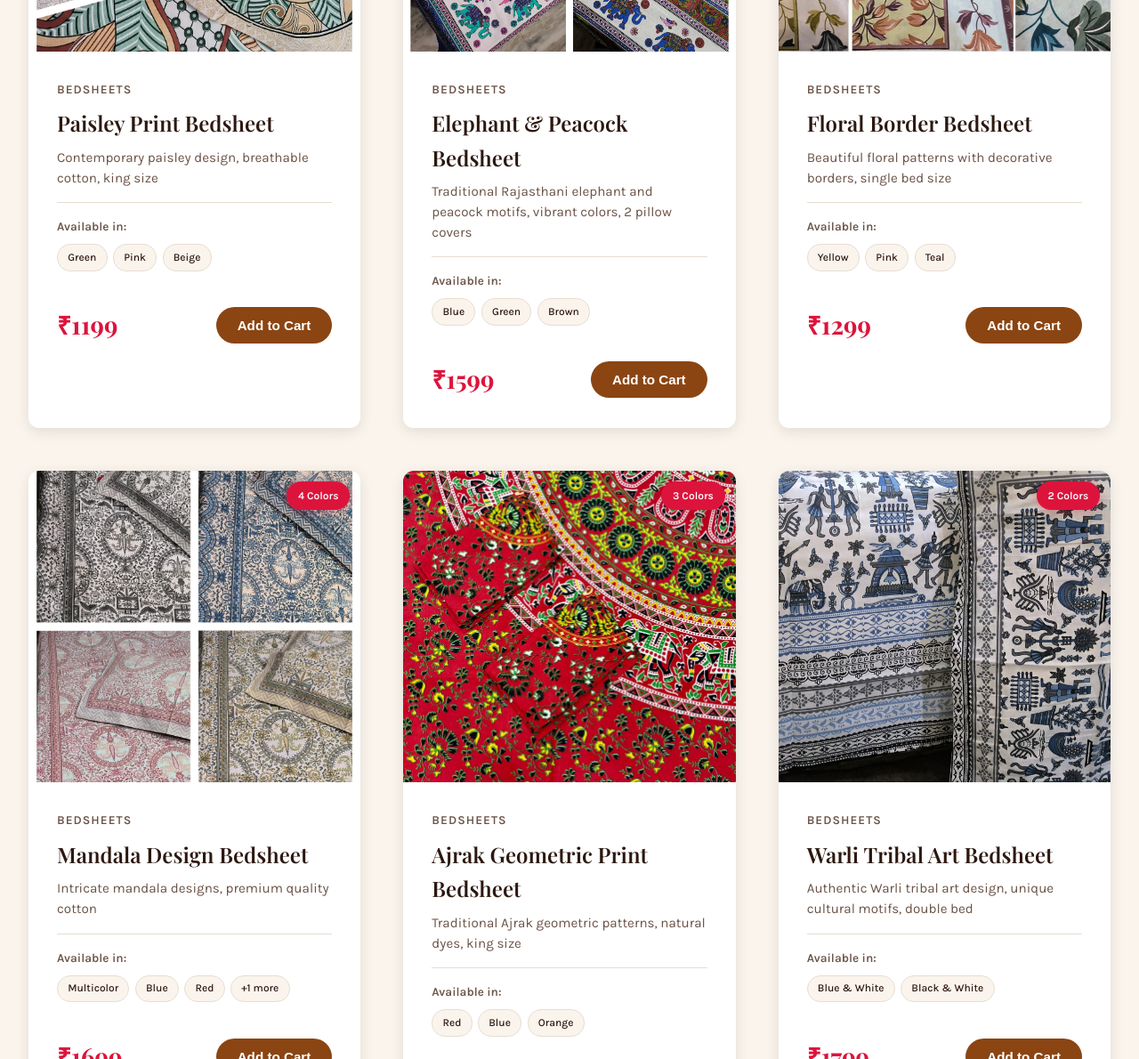
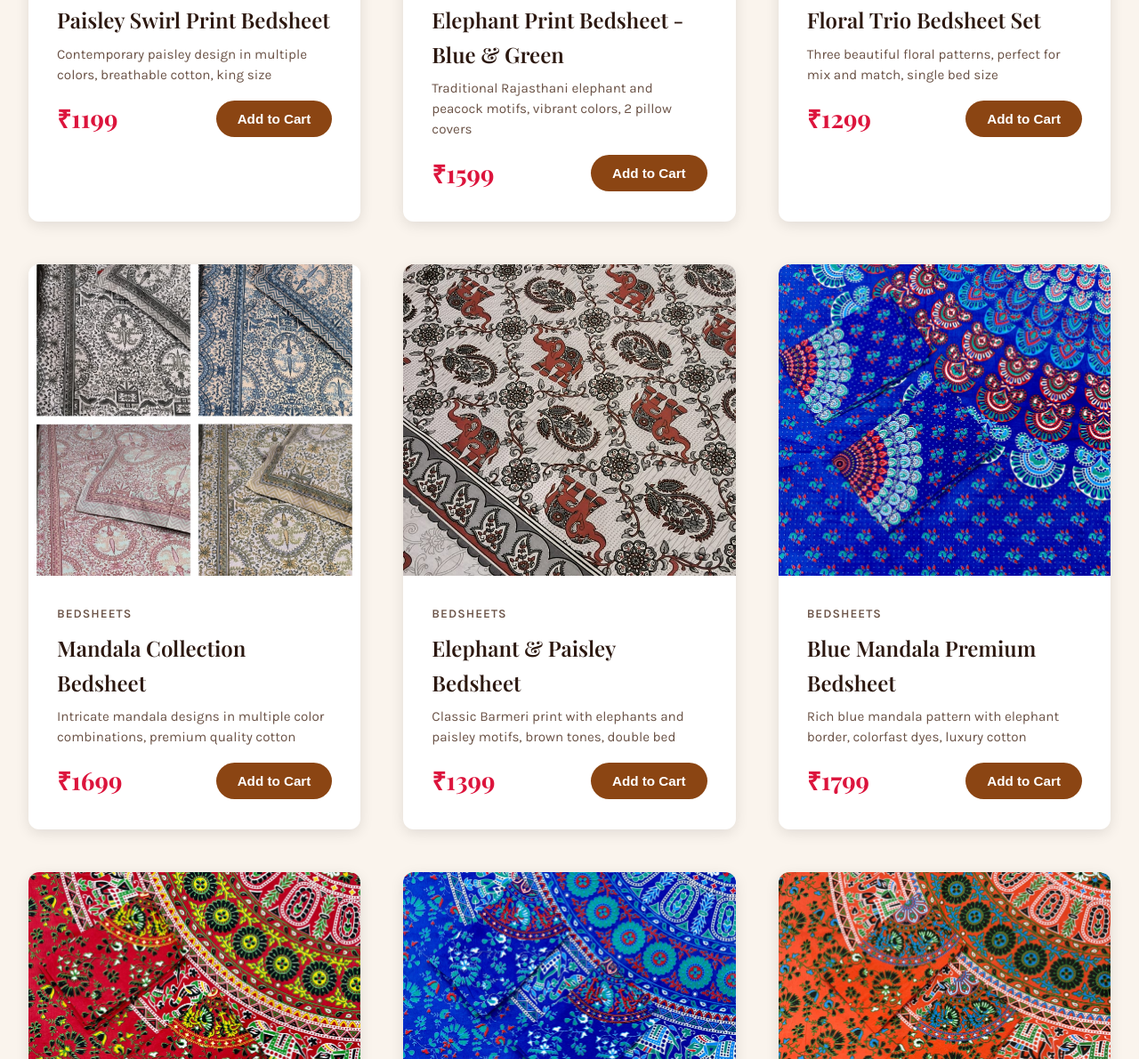
Before and after one commit to vastrashailii/Home, a plain HTML site: page index.html in a window 1280 px wide. Shown: the part 2205-3395 px from the top of the page at 89% size. Drawn offline with nearby package versions, Linux system fonts and the light colour scheme.

Commit message:
Add files via upload

```diff
--- a/script.js
+++ b/script.js
@@ -1,176 +1,172 @@
-// Product Database - With Color Variants Support
+// Product Database - Updated with Real Vastra Shailii Products
 const products = [
-    // Bedsheets with Color Variants
+    // Bedsheets Collection
     {
         id: 1,
         name: "Jaipuri Leaf Print Bedsheet",
         category: "bedsheets",
         price: 1299,
         description: "Beautiful block print with traditional leaf motifs, 100% cotton, double bed with 2 pillow covers",
-        images: [
-            "images/bedsheet-leaf-print.jpg"
-        ],
-        colors: ["Beige & Black", "Red & Black"],
-        availableColors: 2
+        image: "images/bedsheet-leaf-print.jpg"
     },
     {
         id: 2,
-        name: "Sanganeri Geometric Bedsheet",
+        name: "Sanganeri Geometric Gold Bedsheet",
         category: "bedsheets",
         price: 1399,
         description: "Stunning geometric patterns with floral borders, premium cotton, includes pillow covers",
-        images: [
-            "images/bedsheet-geometric-gold.jpg"
-        ],
-        colors: ["Gold", "Multiple Colors"],
-        availableColors: 3
+        image: "images/bedsheet-geometric-gold.jpg"
     },
     {
         id: 3,
-        name: "Peacock & Bird Motif Bedsheet",
+        name: "Peacock Blue Cotton Bedsheet",
         category: "bedsheets",
         price: 1499,
-        description: "Elegant peacock and bird motifs, double bed, soft cotton fabric",
-        images: [
-            "images/bedsheet-peacock-blue.jpg"
-        ],
-        colors: ["Blue", "White"],
-        availableColors: 2
+        description: "Elegant peacock and bird motifs in blue tones, double bed, soft cotton fabric",
+        image: "images/bedsheet-peacock-blue.jpg"
     },
     {
         id: 4,
-        name: "Paisley Print Bedsheet",
+        name: "Paisley Swirl Print Bedsheet",
         category: "bedsheets",
         price: 1199,
-        description: "Contemporary paisley design, breathable cotton, king size",
-        images: [
-            "images/bedsheet-paisley-swirl.jpg"
-        ],
-        colors: ["Green", "Pink", "Beige"],
-        availableColors: 3
+        description: "Contemporary paisley design in multiple colors, breathable cotton, king size",
+        image: "images/bedsheet-paisley-swirl.jpg"
     },
     {
         id: 5,
-        name: "Elephant & Peacock Bedsheet",
+        name: "Elephant Print Bedsheet - Blue & Green",
         category: "bedsheets",
         price: 1599,
         description: "Traditional Rajasthani elephant and peacock motifs, vibrant colors, 2 pillow covers",
-        images: [
-            "images/bedsheet-elephant-blue-green.jpg",
-            "images/bedsheet-elephant-brown.jpg"
-        ],
-        colors: ["Blue", "Green", "Brown"],
-        availableColors: 2
+        image: "images/bedsheet-elephant-blue-green.jpg"
     },
     {
         id: 6,
-        name: "Floral Border Bedsheet",
+        name: "Floral Trio Bedsheet Set",
         category: "bedsheets",
         price: 1299,
-        description: "Beautiful floral patterns with decorative borders, single bed size",
-        images: [
-            "images/bedsheet-floral-trio.jpg"
-        ],
-        colors: ["Yellow", "Pink", "Teal"],
-        availableColors: 3
+        description: "Three beautiful floral patterns, perfect for mix and match, single bed size",
+        image: "images/bedsheet-floral-trio.jpg"
     },
     {
         id: 7,
-        name: "Mandala Design Bedsheet",
+        name: "Mandala Collection Bedsheet",
         category: "bedsheets",
         price: 1699,
-        description: "Intricate mandala designs, premium quality cotton",
-        images: [
-            "images/bedsheet-mandala-collection.jpg",
-            "images/bedsheet-blue-mandala.jpg"
-        ],
-        colors: ["Multicolor", "Blue", "Red", "Green"],
-        availableColors: 4
+        description: "Intricate mandala designs in multiple color combinations, premium quality cotton",
+        image: "images/bedsheet-mandala-collection.jpg"
     },
     {
         id: 8,
-        name: "Ajrak Geometric Print Bedsheet",
+        name: "Elephant & Paisley Bedsheet",
         category: "bedsheets",
-        price: 1599,
-        description: "Traditional Ajrak geometric patterns, natural dyes, king size",
-        images: [
-            "images/bedsheet-red-geometric.jpg",
-            "images/bedsheet-blue-elephant.jpg",
-            "images/bedsheet-orange-geometric.jpg"
-        ],
-        colors: ["Red", "Blue", "Orange"],
-        availableColors: 3
+        price: 1399,
+        description: "Classic Barmeri print with elephants and paisley motifs, brown tones, double bed",
+        image: "images/bedsheet-elephant-brown.jpg"
     },
     {
         id: 9,
-        name: "Warli Tribal Art Bedsheet",
+        name: "Blue Mandala Premium Bedsheet",
         category: "bedsheets",
         price: 1799,
-        description: "Authentic Warli tribal art design, unique cultural motifs, double bed",
-        images: [
-            "images/bedsheet-warli-art.jpg"
-        ],
-        colors: ["Blue & White", "Black & White"],
-        availableColors: 2
+        description: "Rich blue mandala pattern with elephant border, colorfast dyes, luxury cotton",
+        image: "images/bedsheet-blue-mandala.jpg"
+    },
+    {
+        id: 10,
+        name: "Red Geometric Ajrak Bedsheet",
+        category: "bedsheets",
+        price: 1599,
+        description: "Traditional Ajrak geometric patterns in red and yellow, natural dyes, king size",
+        image: "images/bedsheet-red-geometric.jpg"
+    },
+    {
+        id: 11,
+        name: "Blue Elephant Ethnic Bedsheet",
+        category: "bedsheets",
+        price: 1699,
+        description: "Royal blue with decorative elephant and peacock motifs, premium block print",
+        image: "images/bedsheet-blue-elephant.jpg"
+    },
+    {
+        id: 12,
+        name: "Orange Geometric Bedsheet",
+        category: "bedsheets",
+        price: 1499,
+        description: "Vibrant orange with traditional geometric patterns, soft cotton, includes pillow covers",
+        image: "images/bedsheet-orange-geometric.jpg"
+    },
+    {
+        id: 13,
+        name: "Warli Art Bedsheet",
+        category: "bedsheets",
+        price: 1799,
+        description: "Authentic Warli tribal art design in blue and white, unique cultural motifs, double bed",
+        image: "images/bedsheet-warli-art.jpg"
     },
 
-    // Kurtis & Suits
+    // Kurtis & Suits Collection
     {
         id: 14,
-        name: "Floral Print Cotton Kurti",
+        name: "Yellow Floral Cotton Kurti",
         category: "suits",
         price: 699,
-        description: "Beautiful floral print kurti, 100% cotton, comfortable 3/4 sleeves, all sizes",
-        images: [
-            "images/kurti-yellow-floral.jpg",
-            "images/kurti-blue-floral.jpg",
-            "images/kurti-aqua-floral.jpg"
-        ],
-        colors: ["Yellow", "Navy Blue", "Aqua Blue"],
-        availableColors: 3
+        description: "Beautiful yellow floral print kurti, 100% cotton, comfortable 3/4 sleeves, all sizes",
+        image: "images/kurti-yellow-floral.jpg"
     },
     {
         id: 15,
-        name: "Paisley Print Cotton Kurti",
+        name: "Grey Paisley Cotton Kurti",
         category: "suits",
         price: 799,
-        description: "Elegant paisley print, breathable cotton fabric, perfect for office wear",
-        images: [
-            "images/kurti-grey-paisley.jpg"
-        ],
-        colors: ["Grey", "Blue", "Beige"],
-        availableColors: 3
+        description: "Elegant grey paisley print, breathable cotton fabric, perfect for office wear",
+        image: "images/kurti-grey-paisley.jpg"
+    },
+    {
+        id: 16,
+        name: "Blue Floral Print Kurti",
+        category: "suits",
+        price: 899,
+        description: "Navy blue with intricate floral patterns, button detail, straight cut, all sizes",
+        image: "images/kurti-blue-floral.jpg"
+    },
+    {
+        id: 17,
+        name: "Aqua Floral Cotton Kurti",
+        category: "suits",
+        price: 849,
+        description: "Fresh aqua blue with grey floral print, comfortable daily wear, premium cotton",
+        image: "images/kurti-aqua-floral.jpg"
     },
     {
         id: 18,
-        name: "Embroidered Cotton Suit Set",
+        name: "Sky Blue Embroidered Suit",
         category: "suits",
         price: 2299,
-        description: "Elegant embroidered suit with beautiful work, includes kurta and dupatta",
-        images: [
-            "images/suit-sky-blue-embroidered.jpg",
-            "images/suit-pink-embroidered.jpg"
-        ],
-        colors: ["Sky Blue", "Pink", "Mint Green"],
-        availableColors: 3
+        description: "Elegant sky blue suit with beautiful embroidery, includes kurta and dupatta, special occasions",
+        image: "images/suit-sky-blue-embroidered.jpg"
+    },
+    {
+        id: 19,
+        name: "Pink Embroidered Suit Set",
+        category: "suits",
+        price: 2499,
+        description: "Vibrant pink suit with traditional embroidery, 3-piece set with dupatta, festive wear",
+        image: "images/suit-pink-embroidered.jpg"
     },
     {
         id: 20,
-        name: "Palazzo Suit Set",
+        name: "Turquoise Palazzo Suit",
         category: "suits",
         price: 2199,
-        description: "Beautiful palazzo suit with floral print, includes kurta, palazzo & dupatta",
-        images: [
-            "images/suit-turquoise-palazzo.jpg"
-        ],
-        colors: ["Turquoise", "Pink", "Yellow"],
-        availableColors: 3
+        description: "Beautiful turquoise palazzo suit with floral print, includes kurta, palazzo & dupatta",
+        image: "images/suit-turquoise-palazzo.jpg"
     }
 ];
 
 // Shopping Cart
 let cart = [];
-let currentImageIndex = {};
 
 // Initialize
 document.addEventListener('DOMContentLoaded', function() {
@@ -179,7 +175,7 @@ document.addEventListener('DOMContentLoaded', function() {
     loadCartFromStorage();
 });
 
-// Load Products with Image Gallery
+// Load Products
 function loadProducts(category = 'all') {
     const productsGrid = document.getElementById('productsGrid');
     productsGrid.innerHTML = '';
@@ -193,47 +189,14 @@ function loadProducts(category = 'all') {
         productCard.className = 'product-card';
         productCard.style.animationDelay = `${index * 0.1}s`;
 
-        // Initialize current image index
-        currentImageIndex[product.id] = 0;
-
-        // Build color badges
-        const colorBadges = product.colors.slice(0, 3).map(color =>
-            `<span class="color-badge">${color}</span>`
-        ).join('');
-
-        const moreColors = product.availableColors > 3
-            ? `<span class="color-badge">+${product.availableColors - 3} more</span>`
-            : '';
-
-        // Build image gallery navigation
-        const imageNavigation = product.images.length > 1
-            ? `<div class="image-navigation">
-                <button class="nav-btn prev-btn" onclick="changeProductImage(${product.id}, -1)">‹</button>
-                <button class="nav-btn next-btn" onclick="changeProductImage(${product.id}, 1)">›</button>
-                <div class="image-dots">
-                    ${product.images.map((_, i) =>
-                        `<span class="dot ${i === 0 ? 'active' : ''}" onclick="setProductImage(${product.id}, ${i})"></span>`
-                    ).join('')}
-                </div>
-            </div>`
-            : '';
-
         productCard.innerHTML = `
-            <div class="product-image-container" id="product-${product.id}">
-                <img src="${product.images[0]}" alt="${product.name}" class="product-image" loading="lazy" id="img-${product.id}">
-                ${product.availableColors > 1 ? `<span class="variant-badge">${product.availableColors} Colors</span>` : ''}
-                ${imageNavigation}
+            <div class="product-image-container">
+                <img src="${product.image}" alt="${product.name}" class="product-image" loading="lazy">
             </div>
             <div class="product-info">
                 <div class="product-category">${product.category === 'bedsheets' ? 'Bedsheets' : 'Suits & Kurtis'}</div>
                 <h3 class="product-name">${product.name}</h3>
                 <p class="product-description">${product.description}</p>
-                ${product.availableColors > 1 ? `
-                    <div class="color-options">
-                        <span class="available-label">Available in:</span>
-                        ${colorBadges}${moreColors}
-                    </div>
-                ` : ''}
                 <div class="product-footer">
                     <span class="product-price">₹${product.price}</span>
                     <button class="add-to-cart-btn" onclick="addToCart(${product.id})">Add to Cart</button>
@@ -243,40 +206,6 @@ function loadProducts(category = 'all') {
 
         productsGrid.appendChild(productCard);
     });
-}
-
-// Change Product Image (Gallery Navigation)
-function changeProductImage(productId, direction) {
-    const product = products.find(p => p.id === productId);
-    if (!product || product.images.length <= 1) return;
-
-    currentImageIndex[productId] = (currentImageIndex[productId] + direction + product.images.length) % product.images.length;
-    updateProductImage(productId);
-}
-
-// Set Product Image (Dot Navigation)
-function setProductImage(productId, index) {
-    const product = products.find(p => p.id === productId);
-    if (!product) return;
-
-    currentImageIndex[productId] = index;
-    updateProductImage(productId);
-}
-
-// Update Product Image Display
-function updateProductImage(productId) {
-    const product = products.find(p => p.id === productId);
-    const imgElement = document.getElementById(`img-${productId}`);
-    const dots = document.querySelectorAll(`#product-${productId} .dot`);
-
-    if (imgElement && product) {
-        imgElement.src = product.images[currentImageIndex[productId]];
-
-        // Update dots
-        dots.forEach((dot, index) => {
-            dot.classList.toggle('active', index === currentImageIndex[productId]);
-        });
-    }
 }
 
 // Setup Event Listeners
@@ -328,8 +257,7 @@ function addToCart(productId) {
     } else {
         cart.push({
             ...product,
-            quantity: 1,
-            selectedImage: product.images[currentImageIndex[productId] || 0]
+            quantity: 1
         });
     }
 
@@ -353,12 +281,15 @@ function updateCart() {
     const cartCount = document.getElementById('cartCount');
     const totalAmount = document.getElementById('totalAmount');
 
+    // Update count
     const totalItems = cart.reduce((sum, item) => sum + item.quantity, 0);
     cartCount.textContent = totalItems;
 
+    // Update total
     const total = cart.reduce((sum, item) => sum + (item.price * item.quantity), 0);
     totalAmount.textContent = `₹${total}`;
 
+    // Update items
     if (cart.length === 0) {
         cartItems.innerHTML = '<p class="empty-cart">Your cart is empty</p>';
         document.getElementById('checkoutBtn').disabled = true;
@@ -367,7 +298,7 @@ function updateCart() {
         cartItems.innerHTML = cart.map(item => `
             <div class="cart-item">
                 <div class="cart-item-image">
-                    <img src="${item.selectedImage || item.images[0]}" alt="${item.name}">
+                    <img src="${item.image}" alt="${item.name}">
                 </div>
                 <div class="cart-item-details">
                     <div class="cart-item-name">${item.name}</div>
@@ -446,6 +377,7 @@ function closeCheckout() {
 function handleCheckout(e) {
     e.preventDefault();
 
+    // Get form data
     const formData = new FormData(e.target);
     const customerName = formData.get('customerName');
     const customerPhone = formData.get('customerPhone');
@@ -455,6 +387,7 @@ function handleCheckout(e) {
     const customerPincode = formData.get('customerPincode');
     const orderNotes = formData.get('orderNotes');
 
+    // Build order details
     let orderDetails = `*NEW ORDER - VASTRA SHAILII* 🛍️\n\n`;
     orderDetails += `👤 *Customer Details:*\n`;
     orderDetails += `Name: ${customerName}\n`;
@@ -480,11 +413,16 @@ function handleCheckout(e) {
 
     orderDetails += `\n---\n🕐 Order placed on ${new Date().toLocaleString('en-IN', { dateStyle: 'medium', timeStyle: 'short' })}`;
 
-    const whatsappNumber = '919887259471';
+    // Your WhatsApp business number
+    const whatsappNumber = '919887259471'; // Your number: 098872 59471
+
+    // Create WhatsApp URL
     const whatsappURL = `https://wa.me/${whatsappNumber}?text=${encodeURIComponent(orderDetails)}`;
 
+    // Open WhatsApp
     window.open(whatsappURL, '_blank');
 
+    // Clear cart and close modal
     setTimeout(() => {
         cart = [];
         updateCart();
@@ -492,7 +430,10 @@ function handleCheckout(e) {
         closeCheckout();
         closeCart();
 
+        // Show success message
         alert('✅ Order details sent to WhatsApp! We will confirm your order shortly. Thank you for shopping with Vastra Shailii!');
+
+        // Reset form
         e.target.reset();
     }, 500);
 }
@@ -512,6 +453,7 @@ const observer = new IntersectionObserver(function(entries) {
     });
 }, observerOptions);
 
+// Observe elements when DOM is loaded
 document.addEventListener('DOMContentLoaded', function() {
     const elements = document.querySelectorAll('.product-card, .about-content, .footer-section');
     elements.forEach(el => {
--- a/styles.css
+++ b/styles.css
@@ -343,116 +343,6 @@ body {
     transform: scale(1.08);
 }
 
-/* Color Variants & Image Gallery */
-.variant-badge {
-    position: absolute;
-    top: 12px;
-    right: 12px;
-    background: var(--accent);
-    color: var(--white);
-    padding: 0.4rem 0.8rem;
-    border-radius: 20px;
-    font-size: 0.75rem;
-    font-weight: 700;
-    z-index: 10;
-    box-shadow: 0 2px 8px rgba(220, 20, 60, 0.3);
-}
-
-.color-options {
-    margin: var(--spacing-sm) 0;
-    padding: var(--spacing-sm) 0;
-    border-top: 1px solid var(--border);
-}
-
-.available-label {
-    font-size: 0.85rem;
-    color: var(--text-light);
-    font-weight: 600;
-    display: block;
-    margin-bottom: 0.5rem;
-}
-
-.color-badge {
-    display: inline-block;
-    background: var(--bg-cream);
-    border: 1px solid var(--border);
-    padding: 0.3rem 0.7rem;
-    border-radius: 15px;
-    font-size: 0.75rem;
-    margin-right: 0.4rem;
-    margin-bottom: 0.4rem;
-    color: var(--text-dark);
-    font-weight: 500;
-}
-
-/* Image Gallery Navigation */
-.image-navigation {
-    position: absolute;
-    bottom: 0;
-    left: 0;
-    right: 0;
-    background: linear-gradient(to top, rgba(0,0,0,0.7), transparent);
-    padding: var(--spacing-sm);
-    display: flex;
-    justify-content: space-between;
-    align-items: center;
-    opacity: 0;
-    transition: opacity 0.3s ease;
-}
-
-.product-card:hover .image-navigation {
-    opacity: 1;
-}
-
-.nav-btn {
-    background: rgba(255,255,255,0.9);
-    border: none;
-    width: 35px;
-    height: 35px;
-    border-radius: 50%;
-    font-size: 1.5rem;
-    cursor: pointer;
-    display: flex;
-    align-items: center;
-    justify-content: center;
-    color: var(--primary);
-    font-weight: 700;
-    transition: all 0.3s ease;
-    box-shadow: 0 2px 8px rgba(0,0,0,0.2);
-}
-
-.nav-btn:hover {
-    background: var(--white);
-    transform: scale(1.1);
-}
-
-.image-dots {
-    display: flex;
-    gap: 0.4rem;
-    flex: 1;
-    justify-content: center;
-    margin: 0 0.5rem;
-}
-
-.dot {
-    width: 8px;
-    height: 8px;
-    border-radius: 50%;
-    background: rgba(255,255,255,0.5);
-    cursor: pointer;
-    transition: all 0.3s ease;
-}
-
-.dot.active {
-    background: var(--white);
-    width: 24px;
-    border-radius: 4px;
-}
-
-.dot:hover {
-    background: rgba(255,255,255,0.8);
-}
-
 .product-info {
     padding: var(--spacing-md);
 }
@@ -664,14 +554,6 @@ body {
     font-weight: 600;
     color: var(--text-dark);
     margin-bottom: 0.25rem;
-}
-
-.cart-item-color {
-    font-size: 0.85rem;
-    color: var(--primary);
-    font-weight: 500;
-    margin-bottom: 0.25rem;
-    font-style: italic;
 }
 
 .cart-item-price {
@@ -910,64 +792,10 @@ body {
     display: block;
     margin-bottom: 0.5rem;
     transition: color 0.3s ease;
-    cursor: pointer;
 }
 
 .footer-section a:hover {
     color: var(--secondary);
-}
-
-/* Policy Modals */
-.policy-modal .modal-content {
-    max-width: 700px;
-    max-height: 85vh;
-    overflow-y: auto;
-}
-
-.policy-content {
-    padding: var(--spacing-md);
-    line-height: 1.8;
-}
-
-.policy-content h3 {
-    font-family: var(--font-display);
-    color: var(--primary);
-    margin-top: var(--spacing-md);
-    margin-bottom: var(--spacing-sm);
-    font-size: 1.3rem;
-}
-
-.policy-content h3:first-child {
-    margin-top: 0;
-}
-
-.policy-content p {
-    margin-bottom: var(--spacing-sm);
-    color: var(--text-dark);
-}
-
-.policy-content ul,
-.policy-content ol {
-    margin-left: var(--spacing-md);
-    margin-bottom: var(--spacing-md);
-    color: var(--text-dark);
-}
-
-.policy-content li {
-    margin-bottom: 0.5rem;
-}
-
-.policy-content strong {
-    color: var(--primary);
-    font-weight: 600;
-}
-
-.policy-date {
-    margin-top: var(--spacing-md);
-    padding-top: var(--spacing-md);
-    border-top: 1px solid var(--border);
-    font-size: 0.9rem;
-    color: var(--text-light);
 }
 
 .social-links {
```
